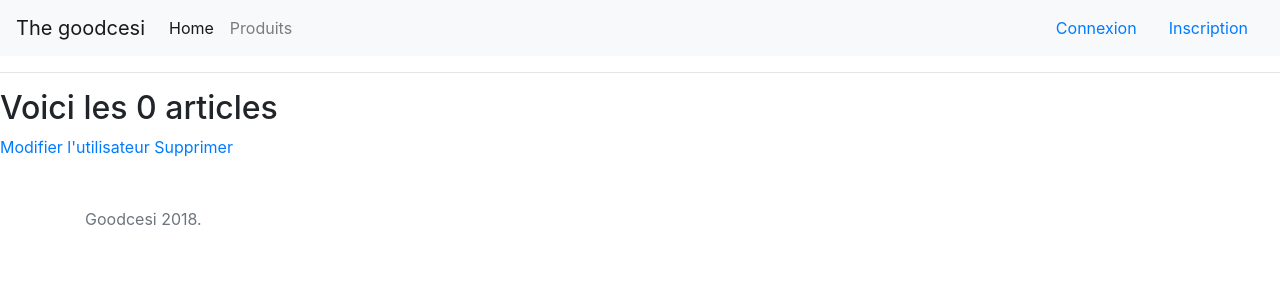
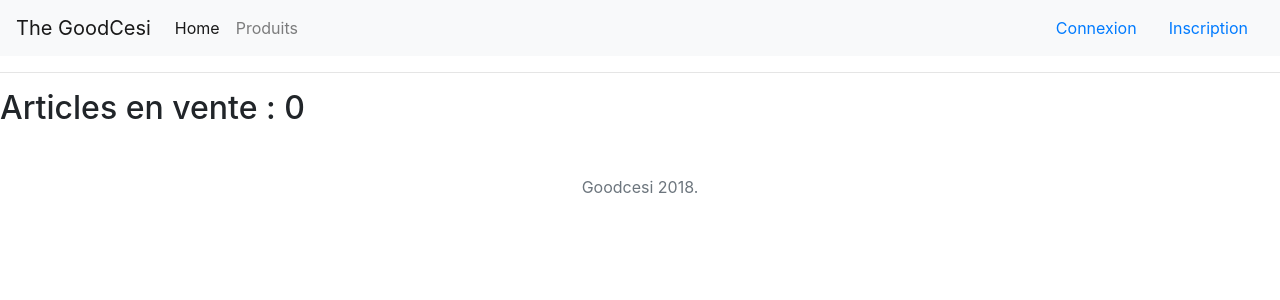
Before and after one commit to teamCesi/good-cesi-s4, a Symfony app: template templates/utilisateur/show.html.twig in a window 1280 px wide. Shown: the top 300 px of the page. Run offline with Twig, Linux system fonts and the light colour scheme; the template is opened without the code that fills it, so the values that code supplies are empty; some libraries are stand-ins or nearby versions.

Commit message:
Modification graphique / Textuel

```diff
--- a/templates/base.html.twig
+++ b/templates/base.html.twig
@@ -10,7 +10,7 @@
     </head>
     <body>
       <nav class="navbar navbar-expand-lg navbar-light bg-light">
-        <a class="navbar-brand" href="/">The goodcesi</a>
+        <a class="navbar-brand" href="/">The GoodCesi</a>
         <button class="navbar-toggler" type="button" data-toggle="collapse" data-target="#navbarNavAltMarkup" aria-controls="navbarNavAltMarkup" aria-expanded="false" aria-label="Toggle navigation">
           <span class="navbar-toggler-icon"></span>
         </button>
@@ -19,7 +19,7 @@
             <a class="nav-item nav-link active" href="/">Home <span class="sr-only">(current)</span></a>
             <a class="nav-item nav-link" href="/article">Produits</a>
             {% if app.user %}
-            <a class="nav-item nav-link" href="/utilisateur">utilisateurs</a>
+            <a class="nav-item nav-link" href="/utilisateur">Utilisateurs</a>
             {% endif %}
             {% if is_granted("ROLE_ADMIN") == true %}
               <a class="nav-item nav-link" href="/categorie">Categories</a>
@@ -38,7 +38,7 @@
       {% block body %}{% endblock %}
       <footer class="footer mt-5 ">
         <div class="container">
-          <span class="text-muted">Goodcesi 2018.</span>
+          <span class="text-muted"><center>Goodcesi 2018.</center></span>
         </div>
       </footer>
       {% block javascripts %}{% endblock %}
--- a/templates/utilisateur/index.html.twig
+++ b/templates/utilisateur/index.html.twig
@@ -7,7 +7,9 @@
   <div class="container">
     <h1 class="text-center">Liste des utilisateurs</h1>
     <div class="line-title"></div>
+    {% if is_granted("ROLE_ADMIN") == true %}
     <a href="{{ path('utilisateur_new') }}" class="btn btn-success mb-2 mt-2">Créer un utilisateur</a>
+    {% endif %}
     <ul class="list-group">
     {% for utilisateur in utilisateurs %}
     <li class="list-group-item">
--- a/templates/utilisateur/profil.html.twig
+++ b/templates/utilisateur/profil.html.twig
@@ -9,7 +9,7 @@
       <h2>Bonjour {{app.user.nom}} {{app.user.prenom}}</h2>
       <p><span class="badge badge-info">Adresse de facturation</span>
         <br> {{app.user.adresse}}</p>
-        <a href="{{ path('article_new') }}"class="btn btn-success view-article commande create ">Crér un article</a>
+        <a href="{{ path('article_new') }}"class="btn btn-success view-article commande create ">Créer un article</a>
         <a href="{{ path('commande_user') }}" class="btn btn-primary view-article commande">Mes commandes</a>
 
         {% if is_granted("ROLE_ADMIN") == true %}
--- a/templates/utilisateur/show.html.twig
+++ b/templates/utilisateur/show.html.twig
@@ -8,14 +8,16 @@
         <p>{{ utilisateur.adresse }}</p>
         <p>{{ utilisateur.email }}</p>
         <hr>
-        <h2>Voici les {{ utilisateur.articles | length }} articles</h2>
+        <h2>Articles en vente : {{ utilisateur.articles | length }} </h2>
         {% for article in utilisateur.articles %}
                 <h3>{{ article.nom }}</h3>
                 <img src="{{ article.image }}">
                 <strong>{{ article.prix }}</strong>
                 <p>{{ article.dateCreation | date('d/m/Y') }}</p>
         {% endfor %}
+        {% if is_granted("ROLE_ADMIN") == true %}
         <a href="{{ path('utilisateur_edit', {'id': utilisateur.id}) }}">Modifier l'utilisateur</a>
         <a href="{{ path('utilisateur_delete', {'id': utilisateur.id}) }}">Supprimer</a>
+        {% endif %}
 
 {% endblock %}
```
Also changed, not shown: templates/utilisateur/edit.html.twig (+8 -7 lines).
